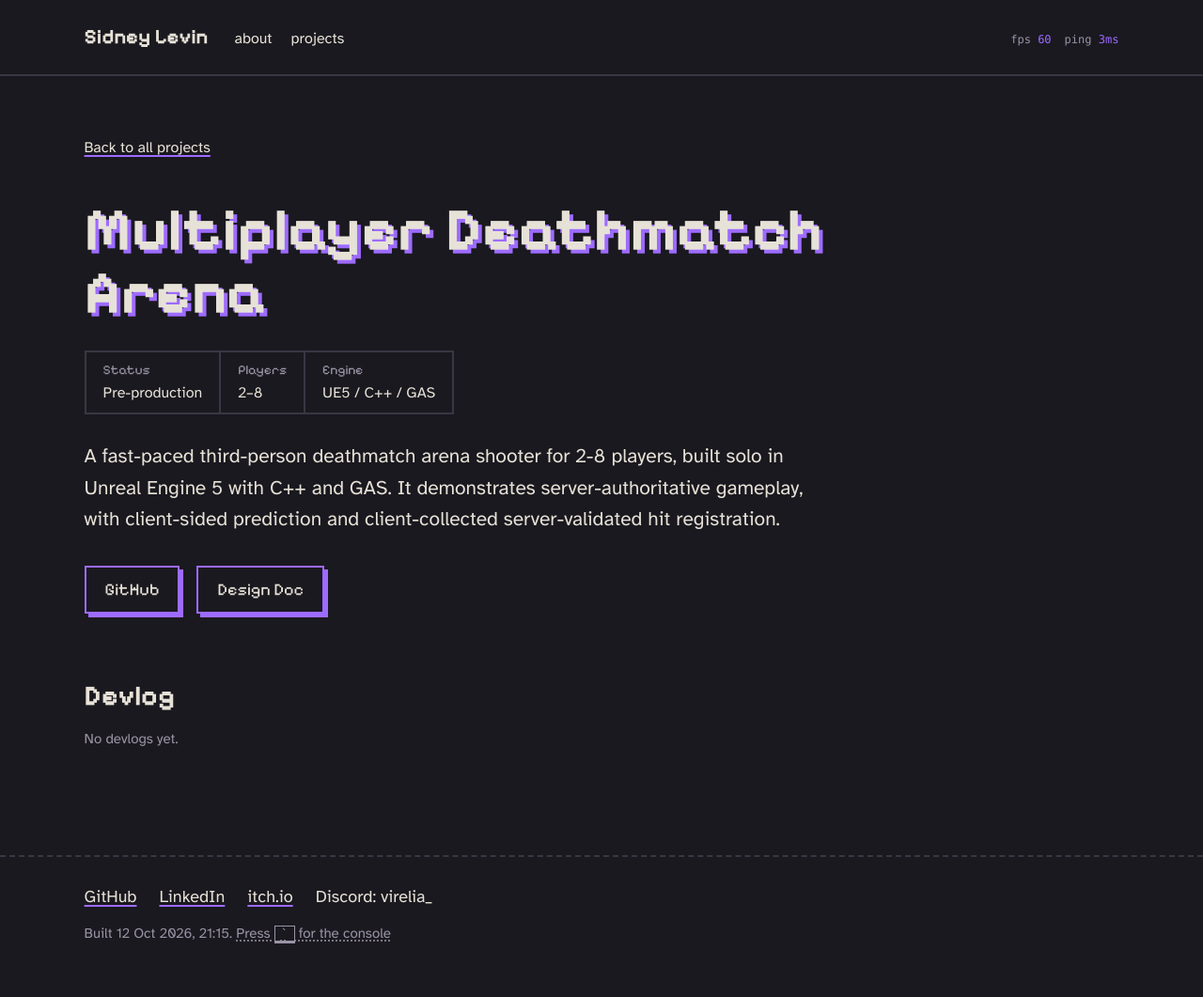
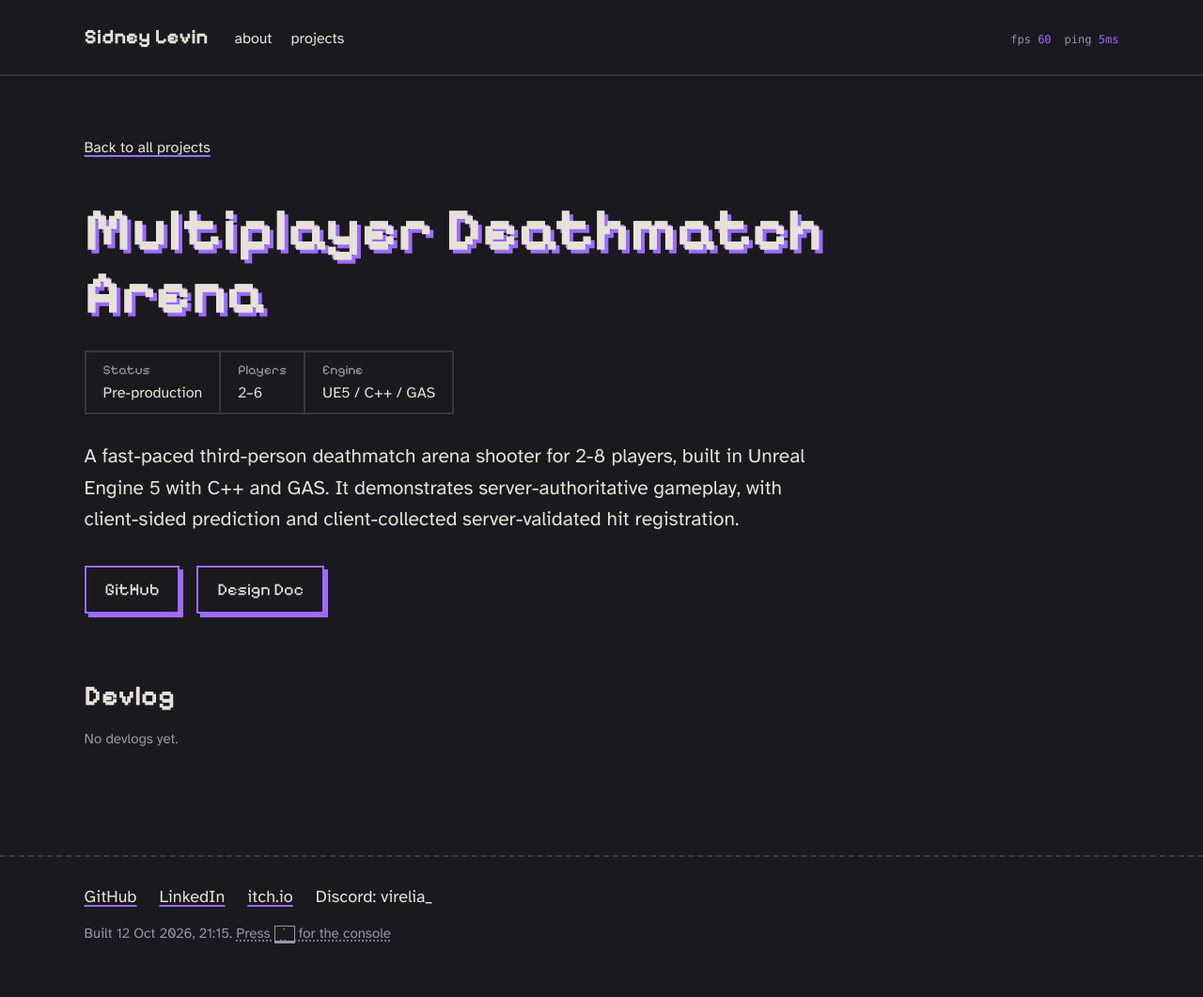
Before and after one commit to VireliaDev/VireliaDev.github.io, a Jekyll site: the page built from _projects/mda.md, in a window 1280 px wide. Shown: the whole page at 94% size. Built offline with Jekyll 4.4.1, drawn with Linux system fonts in a browser that asks for light colours.

Commit message:
Update mda.md

```diff
--- a/_projects/mda.md
+++ b/_projects/mda.md
@@ -2,9 +2,9 @@
 title: Multiplayer Deathmatch Arena
 order: 1
 status: Pre-production
-players: "2–8"
+players: "2–6"
 engine: UE5 / C++ / GAS
-pitch: A fast-paced third-person deathmatch arena shooter for 2-8 players, built solo in Unreal Engine 5 with C++ and GAS. It demonstrates server-authoritative gameplay, with client-sided prediction and client-collected server-validated hit registration.
+pitch: A fast-paced third-person deathmatch arena shooter for 2-8 players, built in Unreal Engine 5 with C++ and GAS. It demonstrates server-authoritative gameplay, with client-sided prediction and client-collected server-validated hit registration.
 # image: /assets/images/mda.png   # uncomment once you have a screenshot
 links:
   - label: GitHub
```
